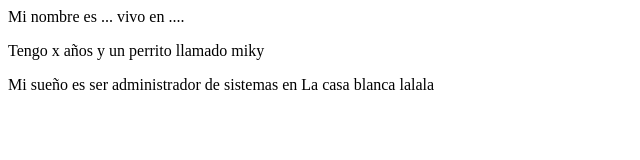
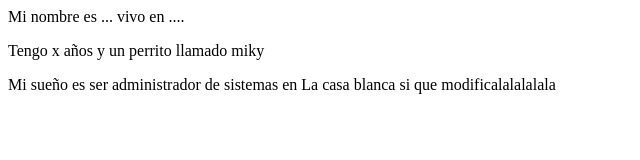
Before and after one commit to Abelcb-89/test1, a plain HTML site: page index.html in a window 1280 px wide. Shown: the whole page, without its empty margins (0-640 px from the left). Drawn offline with Linux system fonts and the light colour scheme.

Commit message:
cambio ahora

```diff
--- a/index.html
+++ b/index.html
@@ -10,7 +10,7 @@
 <p>Mi nombre es ... vivo en .... </p>
 
 <p>Tengo x años y un perrito llamado miky </p>
-<p>Mi sueño es ser administrador de sistemas en La casa blanca lalala </p>
+<p>Mi sueño es ser administrador de sistemas en La casa blanca si que modificalalalalala </p>
 
 
 
```
